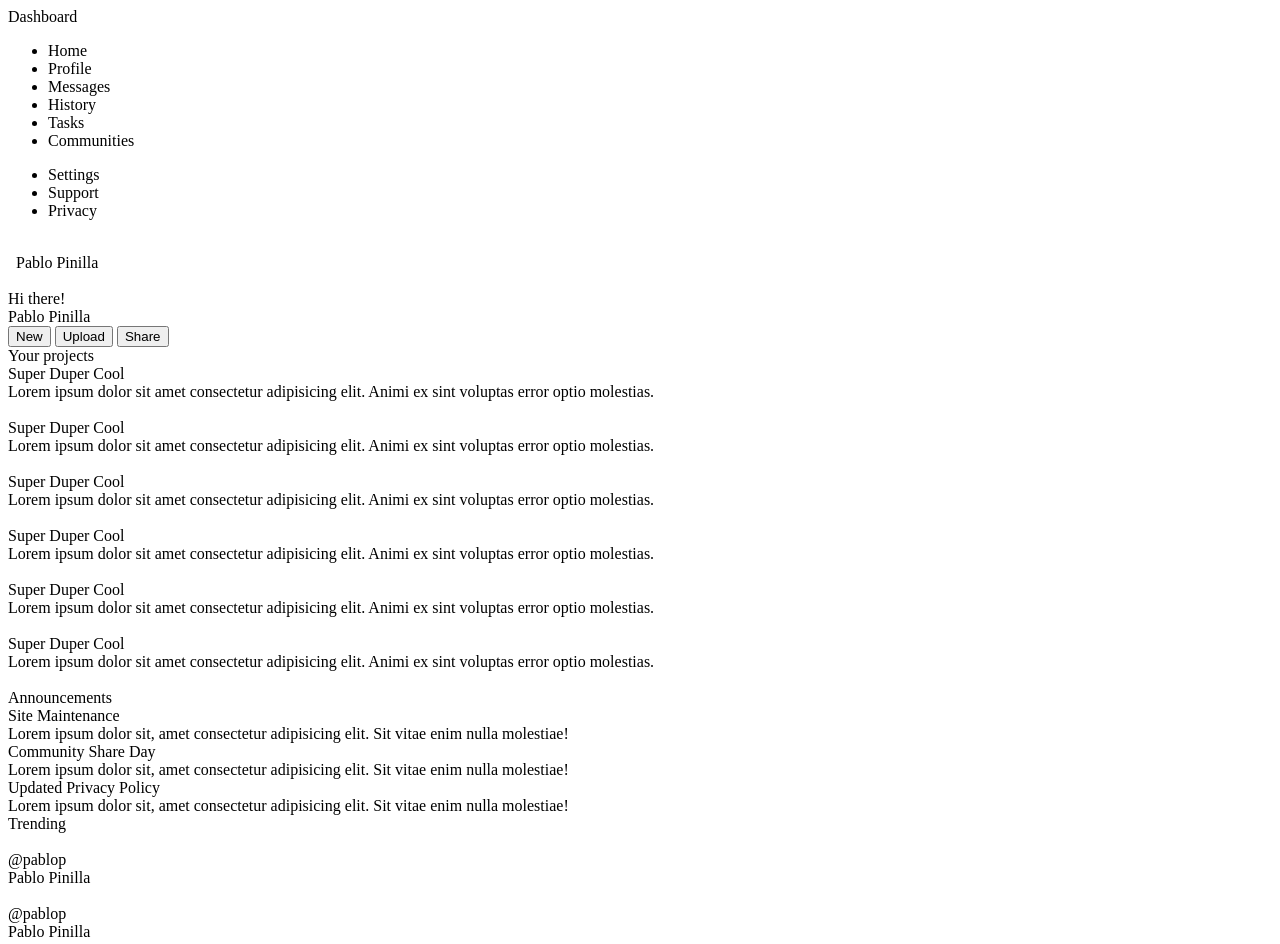
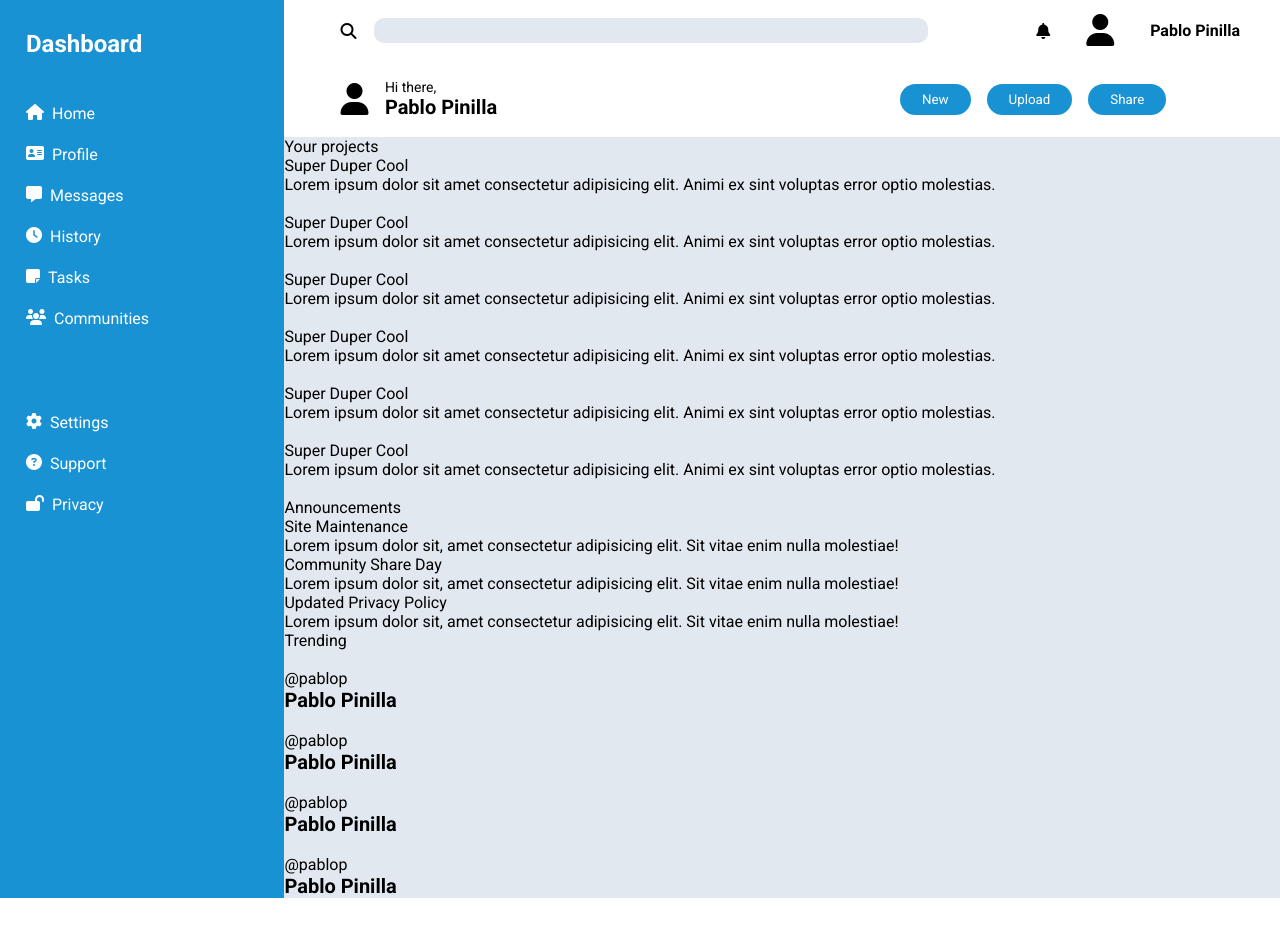
Before and after one commit to pablopinilla/admin-dashboard, a plain HTML site: page index.html in a window 1280 px wide. Shown: the top 944 px of the page. After the commit the page ends 898 px from the top, so only its background shows below. Drawn offline with Linux system fonts and the light colour scheme; a web font is replaced by a local one.

Commit message:
Dashboard and header layout completed

```diff
--- a/index.html
+++ b/index.html
@@ -3,44 +3,78 @@
 <head>
     <meta charset="UTF-8">
     <meta name="viewport" content="width=device-width, initial-scale=1.0">
+    <link rel="stylesheet" href="https://cdnjs.cloudflare.com/ajax/libs/font-awesome/6.4.2/css/all.min.css" integrity="sha512-z3gLpd7yknf1YoNbCzqRKc4qyor8gaKU1qmn+CShxbuBusANI9QpRohGBreCFkKxLhei6S9CQXFEbbKuqLg0DA==" crossorigin="anonymous" referrerpolicy="no-referrer" />
+    <link rel="preconnect" href="https://fonts.googleapis.com">
+<link rel="preconnect" href="https://fonts.gstatic.com" crossorigin>
+<link href="https://fonts.googleapis.com/css2?family=Preahvihear&family=Roboto:ital,wght@0,400;0,700;0,900;1,300&display=swap" rel="stylesheet">
+    <link rel="stylesheet" href="styles.css">
     <title>Admin dashboard</title>
 </head>
 <body>
+    <div class="container">
         <div class="sidebar">
             <div class="dash-title">Dashboard</div>
             <div class="navigation">
                 <ul class="navigation-menu">
-                <li class="navigation-item">Home</li>
-                <li class="navigation-item">Profile</li>
-                <li class="navigation-item">Messages</li>
-                <li class="navigation-item">History</li>
-                <li class="navigation-item">Tasks</li>
-                <li class="navigation-item">Communities</li>
+                    <li class="navigation-item">
+                        <i class="fa-solid fa-house" style="color: #ffffff;"></i>
+                        <a href="#" class="navigation-item-one">Home</a>
+                    </li>
+                    <li class="navigation-item">
+                        <i class="fa-solid fa-address-card" style="color: #ffffff;"></i>
+                        <a href="#" class="navigation-item-two">Profile</a>
+                    </li>
+                    <li class="navigation-item">
+                        <i class="fa-solid fa-message" style="color: #ffffff;"></i>
+                        <a href="#" class="navigation-item-three">Messages</a>
+                    </li>
+                    <li class="navigation-item">
+                        <i class="fa-solid fa-clock" style="color: #ffffff;"></i>
+                        <a href="#" class="navigation-item-four">History</a>
+                    </li>
+                    <li class="navigation-item">
+                        <i class="fa-solid fa-note-sticky" style="color: #ffffff;"></i>
+                        <a href="#" class="navigation-item-five">Tasks</a>
+                    </li>
+                    <li class="navigation-item">
+                        <i class="fa-solid fa-users" style="color: #ffffff;"></i>
+                        <a href="#" class="navigation-item-six">Communities</a>
+                    </li>
                 </ul>
             </div>
             <div class="configuration">
                 <ul class="configuration-menu">
-                <li class="configuration-items">Settings</li>
-                <li class="configuration-items">Support</li>
-                <li class="configuration-items">Privacy</li>
+                    <li class="configuration-items">
+                        <i class="fa-solid fa-gear" style="color: #ffffff;"></i>
+                        <a href="#" class="configuration-item-one">Settings</a>
+                    </li>
+                    <li class="configuration-items">
+                        <i class="fa-solid fa-circle-question" style="color: #ffffff;"></i>
+                        <a href="#" class="configuration-item-one">Support</a>
+                    </li>
+                    <li class="configuration-items">
+                        <i class="fa-solid fa-lock-open" style="color: #ffffff;"></i>
+                        <a href="#" class="configuration-item-one">Privacy</a>
+                    </li>
                 </ul>
             </div>
         </div>
-
         <header>
+            <div class="header-top">
                 <div class="search">
-            <img src="" alt="" class="search-lupe">
-            <div class="search-bar"></div>
+                    <i class="fa-solid fa-magnifying-glass" style="color: #000000;"></i>
+                    <input type="text" class="search-bar">
                 </div>
                 <div class="header-top-right">
-            <img src="" alt="" class="notifications-icon">
-            <img src="" alt="" class="profile-img-mini">
+                    <i class="fa-solid fa-bell" style="color: #000000;"></i>
+                    <i class="fa-solid fa-user fa-2xl" style="color: #000000;"></i>
                     <span class="profile-name-mini">Pablo Pinilla</span>
+                </div>
             </div>
             <div class="header-main">
                 <div class="header-main-left">
-                <img src="" alt="" class="profile-img">
-                <div class="welcome-msg">Hi there!</div>
+                    <i class="fa-solid fa-user fa-2xl profile-picture" style="color: #000000;"></i>
+                    <div class="welcome-msg">Hi there,</div>
                     <div class="profile-name">Pablo Pinilla</div>
                 </div>
                 <div class="header-main-right">
@@ -50,7 +84,6 @@
                 </div>
             </div>
         </header>
-
         <main>
             <div class="projects">
                 <div class="project-section-intro">Your projects</div>
@@ -93,7 +126,6 @@
                     <img src="" alt="" class="project-share">
                 </article>
             </div>
-
             <div class="news">
                 <div class="news-section-intro">Announcements</div>
                 <div class="news-card">
@@ -111,7 +143,6 @@
                     </div>
                 </div>
             </div>
-
             <div class="trending">
                 <div class="trending-section-intro">Trending</div>
                 <div class="trending-card">
@@ -136,5 +167,6 @@
                 </div>
             </div>
         </main>
+    </div>
 </body>
 </html>
--- a/styles.css
+++ b/styles.css
@@ -1,4 +1,147 @@
+/* <GLOBAL HANDLERS> */
 * {
     padding: 0;
     margin: 0;
+    font-family: 'Roboto', sans-serif;
 }
+
+a {
+    text-decoration: none;
+    color: #FFFFFF;
+}
+
+li {
+    list-style-type: none;
+}
+
+svg {
+    width: 1.3rem;
+}
+/* <GLOBAL HANDLERS> */
+
+
+/* <SIDEBAR> */
+.sidebar {
+    background-color: #1992D4;
+    color: #FFFFFF;
+    grid-row: span 2;
+    padding: 18px 26px;
+    display: grid;
+    grid-template-rows: 1fr 3fr 6fr;
+}
+
+.dash-title {
+    padding-top: 12px;
+    font-size: 24px;
+    font-weight: bold;
+}
+
+.navigation-menu,
+.configuration-menu {
+    display: grid;
+    gap: 22px;
+}
+
+.configuration-menu {
+    margin-top: 50px;
+}
+
+.navigation-item,
+.configuration-items {
+    display: flex;
+    align-items: flex-start;
+    gap: 8px;
+}
+/* </SIDEBAR> */
+
+
+/* <HEADER> */
+header {
+    background-color: #FFFFFF;
+    padding: 18px 16px 18px 56px;
+}
+
+.search-bar {
+    border: none;
+    background-color: #E2E8F0;
+    padding: 5px;
+    border-radius: 10px;
+    flex-grow: 1;
+}
+
+.header-top {
+    display: grid;
+    grid-template-columns: repeat(3, 2fr) 1fr 1fr 3fr;
+}
+
+.header-top-right {
+    grid-column: 6 / 7;
+    display: flex;
+    justify-content: center;
+    align-items: center;
+    gap: 36px;
+}
+
+.search {
+    grid-column: span 4;
+    display: flex;
+    gap: 18px;
+    align-items: center;
+}
+
+.profile-name-mini {
+    font-weight: bold;
+    font-size: 16px;
+}
+
+.header-main {
+    margin-top: 36px;
+    display: grid;
+    grid-template-columns: 1fr 1fr;
+}
+
+.header-main-left {
+    width: 400px;
+    display: grid;
+    grid-template-columns: 1fr 8fr;
+}
+
+.profile-picture {
+    align-self: center;
+    grid-row: span 2;
+}
+
+.welcome-msg {
+    font-size: 14px;
+}
+
+.profile-name {
+    font-weight: bold;
+    font-size: 20px;
+}
+
+.action-btn {
+    border: none;
+    border-radius: 16px;
+    color: #FFFFFF;
+    background-color: #1992D4;
+    padding: 8px 22px;
+}
+
+.header-main-right {
+    display: flex;
+    justify-content: center;
+    gap: 16px;
+    align-items: center;
+}
+
+/* </HEADER> */
+
+main {
+    background-color: #E2E8F0;
+}
+
+.container {
+    display: grid;
+    grid-template-columns: 2fr 7fr;
+}
```
Lines whose indentation alone changed are shown as unchanged.
